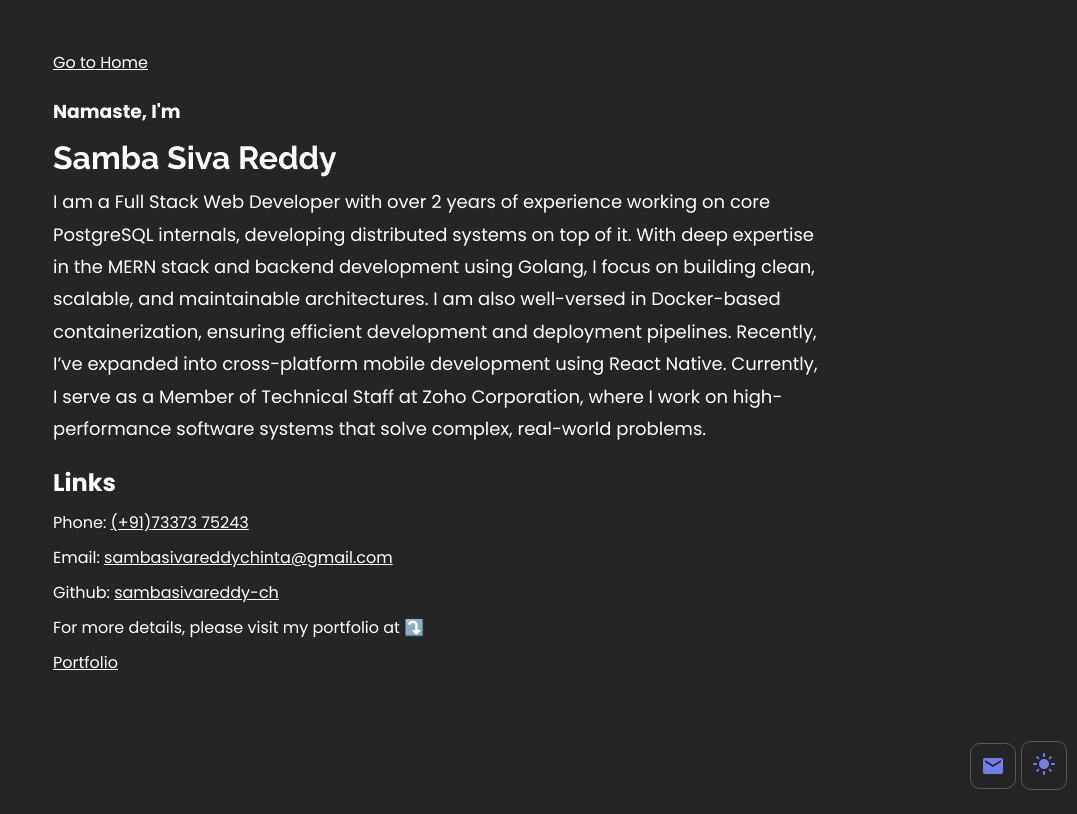
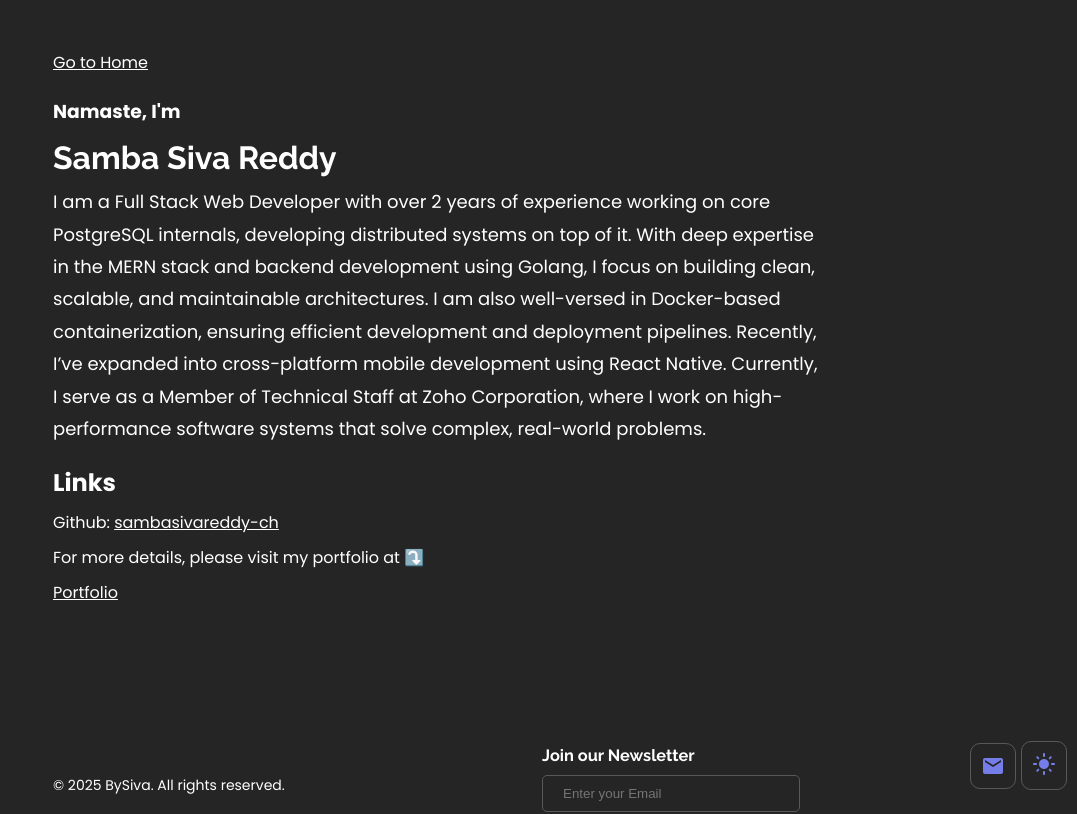
Before and after one commit to sambasivareddy-ch/writes-by-siva, a Next.js app: page /profile in a window 1280 px wide. Shown: the top 814 px of the page, without its empty margins (203-1280 px from the left). Built offline with nearby package versions, Linux system fonts and the light colour scheme.

Commit message:
removed sensitive information

```diff
--- a/src/components/ProfileComponent.js
+++ b/src/components/ProfileComponent.js
@@ -17,12 +17,6 @@ const ProfileComponent = () => {
             <div className={styles['profile-links']}>
                 <h2>Links</h2>
                 <span>
-                    Phone: <a href="tel:+917337375243" aria-label="phone">(+91)73373 75243</a>
-                </span>
-                <span>
-                    Email: <a href="mailto:sambasivareddychinta@gmail.com" aria-label="email">sambasivareddychinta@gmail.com</a>
-                </span>
-                <span>
                     Github: <a href="https://github.com/sambasivareddy-ch" aria-label="github" target="_blank" referrerPolicy="no-referrer">sambasivareddy-ch</a>
                 </span>
                 <p>For more details, please visit my portfolio at ⤵️</p>
```
